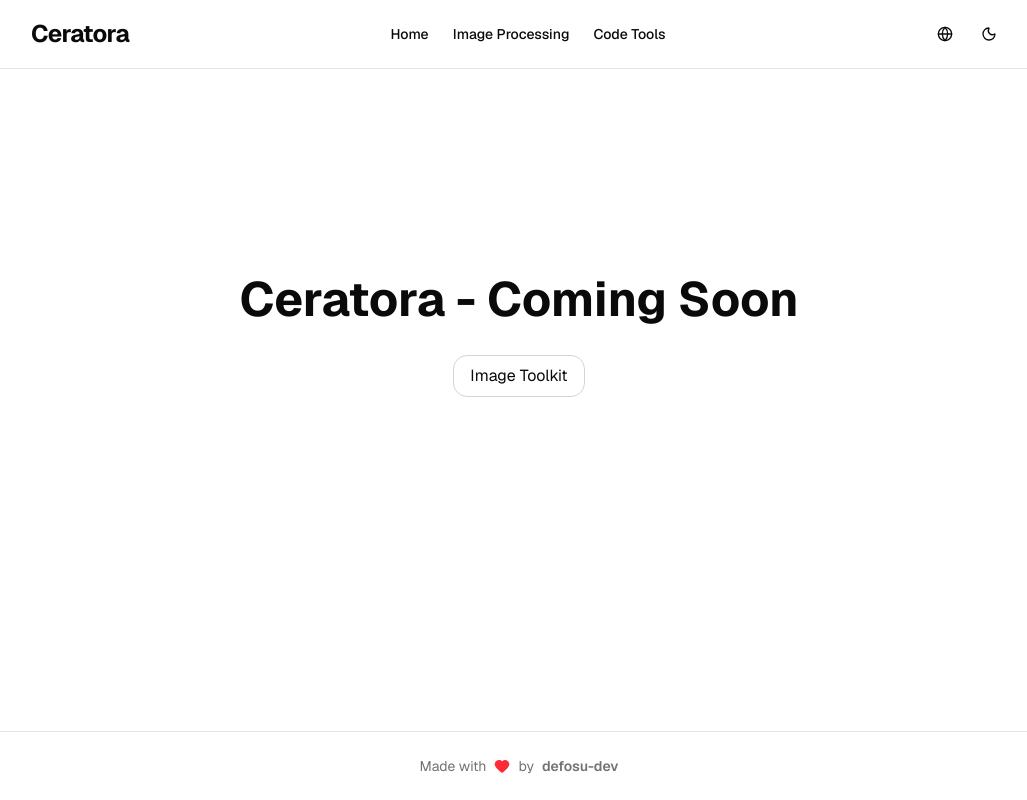
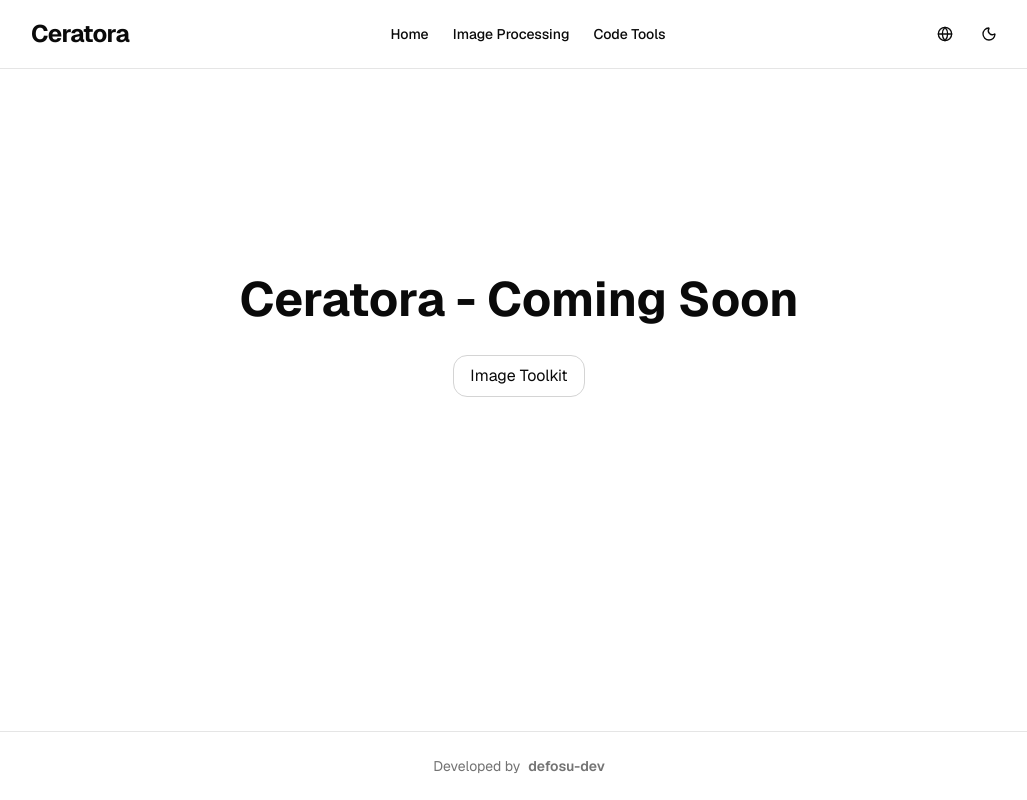
Before and after one commit to defosu-dev/ceratora, a Next.js app: page /en in a window 1280 px wide. Shown: the whole page, without its empty margins (121-1148 px from the left). Built offline with nearby package versions, Linux system fonts and the light colour scheme.

Commit message:
Simplify footer translation to single developedBy string

```diff
--- a/app/[locale]/_components/Footer.tsx
+++ b/app/[locale]/_components/Footer.tsx
@@ -1,6 +1,5 @@
 "use client";
 
-import { Heart } from "lucide-react";
 import { useAppProvider } from "./AppProvider";
 import { useTranslation } from "@/lib/i18n";
 
@@ -11,9 +10,7 @@ export default function Footer() {
     return (
         <footer className="w-full border-t bg-white dark:bg-black py-6 mt-auto">
             <div className="max-w-5xl mx-auto px-6 flex items-center justify-center gap-2 text-sm text-muted-foreground">
-                <span>{t.footer.madeWith}</span>
-                <Heart className="h-4 w-4 text-red-500 fill-red-500" />
-                {t.footer.by && <span>{t.footer.by}</span>}
+                <span>{t.footer.developedBy}</span>
                 <span className="font-semibold">defosu-dev</span>
             </div>
         </footer>
--- a/lib/i18n.ts
+++ b/lib/i18n.ts
@@ -10,8 +10,7 @@ export interface Translations {
         codeTools: string;
     };
     footer: {
-        madeWith: string;
-        by: string;
+        developedBy: string;
     };
     imageTools: {
         title: string;
@@ -101,8 +100,7 @@ export const translations: Record<Locale, Translations> = {
             codeTools: "Робота з кодом",
         },
         footer: {
-            madeWith: "Зроблено з",
-            by: "",
+            developedBy: "Розроблено",
         },
         imageTools: {
             title: "Набір інструментів для роботи з зображеннями",
@@ -194,8 +192,7 @@ export const translations: Record<Locale, Translations> = {
             codeTools: "Code Tools",
         },
         footer: {
-            madeWith: "Made with",
-            by: "by",
+            developedBy: "Developed by",
         },
         imageTools: {
             title: "Image Processing Toolkit",
@@ -287,8 +284,7 @@ export const translations: Record<Locale, Translations> = {
             codeTools: "Работа с кодом",
         },
         footer: {
-            madeWith: "Сделано с",
-            by: "",
+            developedBy: "Разработано",
         },
         imageTools: {
             title: "Набор инструментов для работы с изображениями",
```
